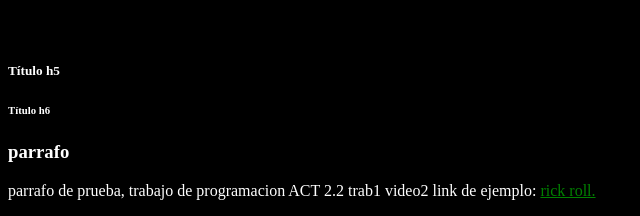
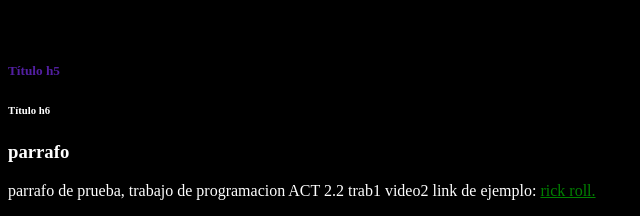
Before and after one commit to just-douht/pag_pru_css, a plain HTML site: page index.html in a window 1280 px wide. Shown: the part 481-697 px from the top of the page, 0-640 px from the left. Drawn offline with Linux system fonts and the light colour scheme.

Commit message:
Add files via upload

```diff
--- a/estilos.css
+++ b/estilos.css
@@ -21,3 +21,7 @@
     color: black;
     width: 30%;
 }
+
+h5{
+    color: #521FA1;
+}
```
